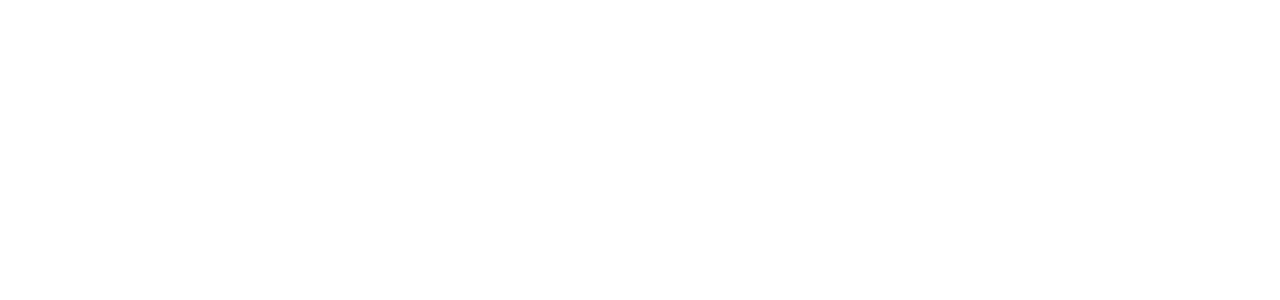
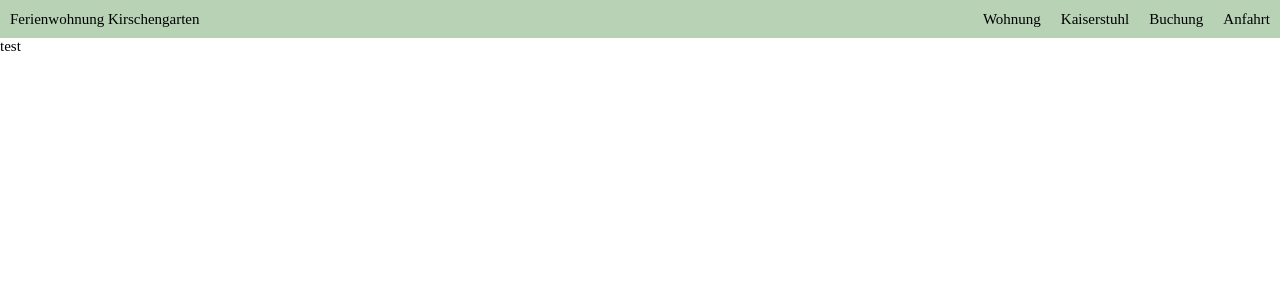
Before and after one commit to lh535/fewo-kirschengarten, a PHP site: page / in a window 1280 px wide. Before the commit the part shown is empty. Shown: the top 300 px of the page. Run offline with PHP 8.4, Linux system fonts and the light colour scheme.

Commit message:
add basic header

```diff
--- /dev/null
+++ b/header.php
@@ -0,0 +1,20 @@
+<div id="header">
+  <div class="header-object" id="header-home">
+    <a class="header-link" href='#'>Ferienwohnung Kirschengarten</a>
+  </div>
+
+  <div id="header-right-container">
+    <div class="header-object" id="header-wohnung">
+      <a class="header-link" href='#'>Wohnung</a>
+    </div>
+    <div class="header-object" id="header-kaiserstuhl">
+      <a class="header-link" href='#'>Kaiserstuhl</a>
+    </div>
+    <div class="header-object" id="header-buchung">
+      <a class="header-link" href='#'>Buchung</a>
+    </div>
+    <div class="header-object" id="header-anfahrt">
+      <a class="header-link" href='#'>Anfahrt</a>
+    </div>
+  </div>
+</div>
--- a/index.php
+++ b/index.php
@@ -5,8 +5,12 @@
     <title>Ferienwohnung Kirschengarten</title>
     <link rel='stylesheet' type='text/css' href='styles/normalize.css'>
     <link rel='stylesheet' type='text/css' href='styles/custom-reset.css'>
+    <link rel='stylesheet' type='text/css' href='styles/main.css'>
+
   </head>
   <body>
+    <?php include 'header.php'; ?>
 
+    <p>test</p>
   </body>
 </html>
--- /dev/null
+++ b/styles/main.css
@@ -0,0 +1,19 @@
+#header {
+  display: flex;
+  justify-content: space-between;
+  background-color: #b7d2b5;
+}
+
+#header-right-container {
+  display: flex;
+  justify-content: center;
+}
+
+.header-object {
+  padding: 10px;
+}
+
+
+p, a {
+  font-size: 15px;
+}
```
